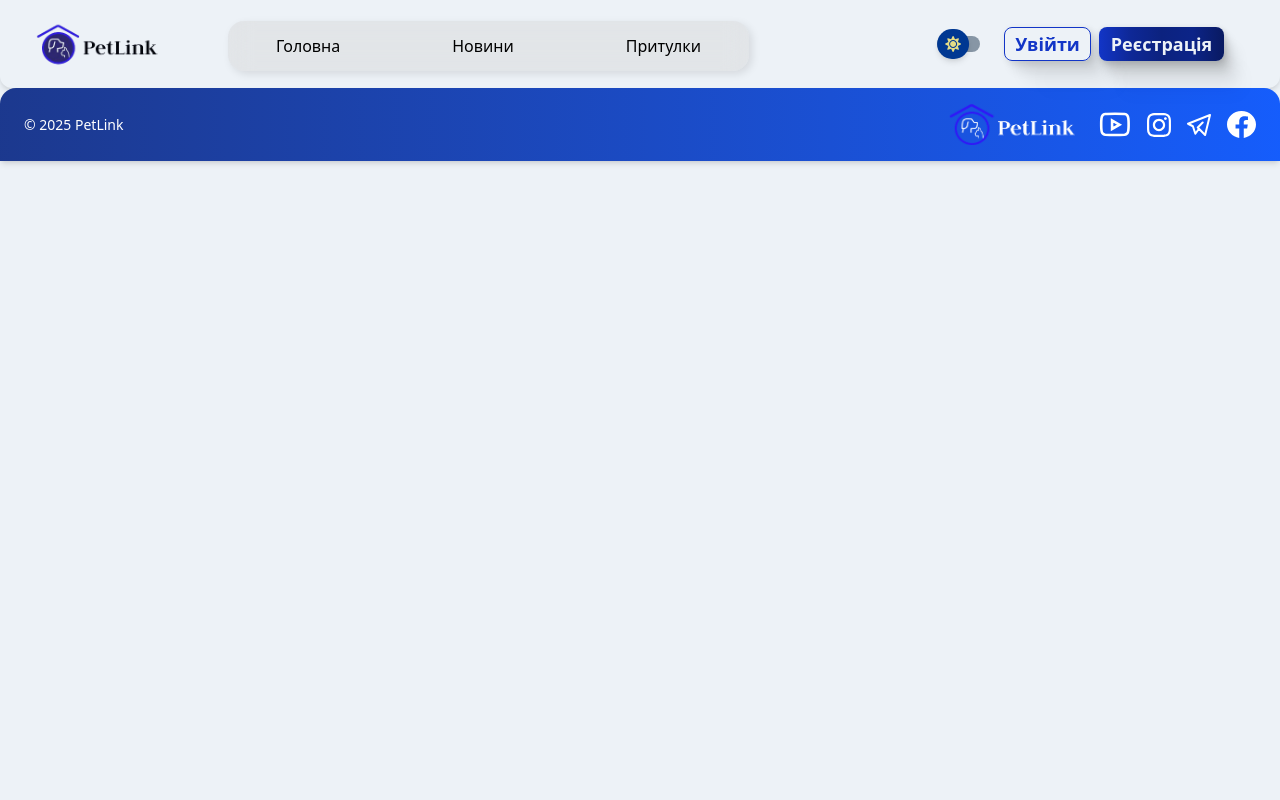
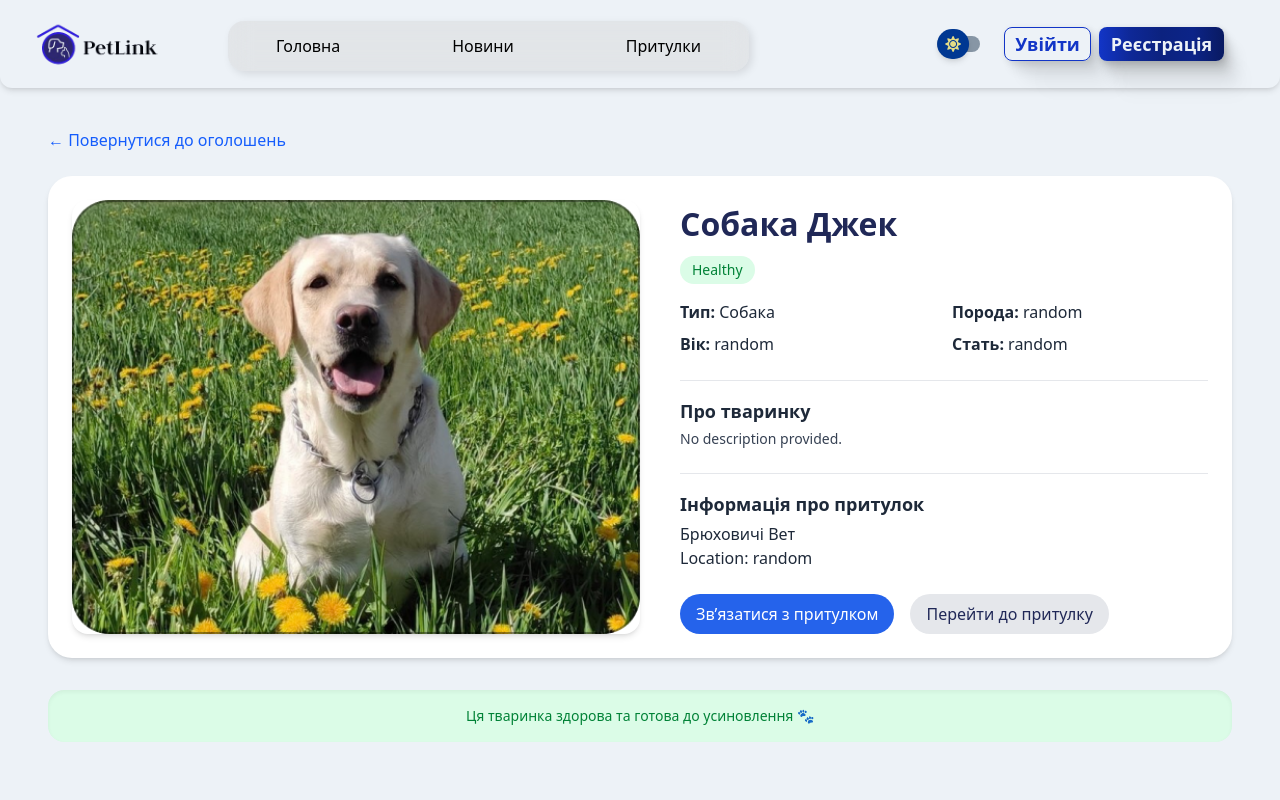
Before and after one commit to Miar0/Django-React-3DN, a React (Vite) app in the folder frontend/: page /animals/1 in a window 1280 px wide. Shown: the top 800 px of the page. Built offline with nearby package versions, Linux system fonts and the light colour scheme.

Commit message:
feat: add animal-detail-card and update pet-card

```diff
--- a/frontend/src/App.jsx
+++ b/frontend/src/App.jsx
@@ -9,6 +9,7 @@ import RegisterForm from './components/RegisterForm'
 import AnnouncementPage from './pages/AnnouncementPage'
 import SheltersPage from './pages/SheltersPage';
 import ShelterDetailPage from './pages/ShelterDetailPage';
+import AnimalDetailPage from "./pages/AnimalDetailPage";
 import Footer from './components/Footer'
 
 function App() {
@@ -26,8 +27,9 @@ function App() {
                 <Routes>
                     <Route path="/" element={<HomePage />} />
                     <Route path="/announcements" element={<AnnouncementPage />} />
+                    <Route path="/animals/:id" element={<AnimalDetailPage />} />
                     <Route path="/shelters" element={<SheltersPage />} />
-                    <Route path="/shelters/:id" element={<ShelterDetailPage />} /> {/* 👈 */}
+                    <Route path="/shelters/:id" element={<ShelterDetailPage />} />
                 </Routes>
                 <Modal isOpen={modalType !== null} onClose={closeModal}>
                   {modalType === 'login' ? <LoginForm /> : <RegisterForm />}
--- a/frontend/src/components/carousel/PetCard.jsx
+++ b/frontend/src/components/carousel/PetCard.jsx
@@ -1,31 +1,30 @@
 import React from 'react';
-import catImage from '../../assets/images/cat.png';
+import { Link } from 'react-router-dom';
 
 const PetCard = ({ pet }) => {
     return (
+        <Link to={`/animals/${pet.id}`}>
             <div className="w-full max-w-[300px] h-100 mx-auto px-4 pt-4
         rounded-[18px] shadow-md flex flex-col items-center justify-start
         transition-transform duration-300 hover:scale-105 z-10 hover:z-30
         bg-[linear-gradient(to_bottom,_rgba(7,0,109,0.8)_1%,_#FFFFFF_99%)]
         dark:bg-[linear-gradient(to_bottom,_#1B1E4B_0%,_#A6B1C6_100%)]"
             >
-
-
                 <img
-                src={pet?.image || catImage}
+                    src={pet?.image}
                     alt={pet?.name || 'Котик'}
                     className="w-68 h-56 object-cover rounded-[18px]
           border-1 border-[rgba(0,0,0,0.19)]
           dark:border-[rgba(0,0,0,0.19)]"
                 />
-            <div
-                className="p-4 text-center flex flex-col items-center justify-center flex-1 ">
+                <div className="p-4 text-center flex flex-col items-center justify-center flex-1">
                     <h3 className="text-lg font-semibold text-[#202857]">{pet.name}</h3>
                     {pet.type && (
                         <p className="text-sm text-gray-600 mt-1">{pet.type}</p>
                     )}
                 </div>
             </div>
+        </Link>
     );
 };
 
--- /dev/null
+++ b/frontend/src/pages/AnimalDetailPage.jsx
@@ -0,0 +1,84 @@
+import React from 'react';
+import { useParams, Link } from 'react-router-dom';
+import pets from '../data/pets';
+
+const AnimalDetailPage = () => {
+    const { id } = useParams();
+    const pet = pets.find((p) => p.id === parseInt(id));
+
+    if (!pet) {
+        return (
+            <div className="min-h-screen flex items-center justify-center bg-[#F8FAF9] dark:bg-dark-fond text-red-600 dark:text-red-400">
+                Тваринку не знайдено 😿
+            </div>
+        );
+    }
+
+    return (
+        <div className="min-h-screen dark:bg-dark-fond px-4 py-10 md:px-12 max-w-[1440px] mx-auto ">
+            <Link to="/announcements" className="text-blue-600 dark:text-blue-400 hover:underline mb-6 block">
+                ← Повернутися до оголошень
+            </Link>
+
+            <div className="flex flex-col md:flex-row gap-10 items-start bg-white dark:bg-[#1C1C2E] rounded-3xl shadow-md p-6">
+                {/* Фото */}
+                <div className="flex-shrink-0 w-full md:w-1/2">
+                    <img
+                        src={pet.image}
+                        alt={pet.name}
+                        className="rounded-2xl w-full h-auto object-cover shadow-md"
+                    />
+                </div>
+
+                {/* Інформація */}
+                <div className="w-full md:w-1/2 text-gray-800 dark:text-gray-200">
+                    <h2 className="text-[28px] md:text-[32px] font-bold text-[#202857] dark:text-white mb-2">
+                        {pet.name}
+                    </h2>
+
+                    <p className="inline-block px-3 py-1 text-sm rounded-full bg-green-100 text-green-700 dark:bg-green-900 dark:text-green-300 mb-4">
+                        Healthy
+                    </p>
+
+                    <div className="grid grid-cols-2 gap-x-4 gap-y-2 text-sm md:text-base">
+                        <div><span className="font-semibold">Тип:</span> {pet.type || 'Невідомо'}</div>
+                        <div><span className="font-semibold">Порода:</span> random</div>
+                        <div><span className="font-semibold">Вік:</span> random</div>
+                        <div><span className="font-semibold">Стать:</span> random</div>
+                    </div>
+
+                    <div className="my-6 border-t border-gray-200 dark:border-gray-700 pt-4">
+                        <h3 className="font-semibold text-lg mb-1">Про тваринку</h3>
+                        <p className="text-gray-700 dark:text-gray-300 text-sm">
+                            No description provided.
+                        </p>
+                    </div>
+
+                    <div className="border-t border-gray-200 dark:border-gray-700 pt-4">
+                        <h3 className="font-semibold text-lg mb-1">Інформація про притулок</h3>
+                        <p>Брюховичі Вет</p>
+                        <p>Location: random</p>
+                    </div>
+
+                    <div className="flex gap-4 mt-6">
+                        <button className="bg-[#2563EB] text-white px-4 py-2 rounded-full hover:bg-[#1E40AF] transition">
+                            Зв’язатися з притулком
+                        </button>
+                        <Link
+                            to="/shelters/2"
+                            className="bg-gray-200 dark:bg-[#2F2F44] text-[#202857] dark:text-white px-4 py-2 rounded-full hover:opacity-90"
+                        >
+                            Перейти до притулку
+                        </Link>
+                    </div>
+                </div>
+            </div>
+
+            <div className="mt-8 bg-green-100 dark:bg-green-900 text-green-700 dark:text-green-300 p-4 rounded-2xl text-center text-sm shadow-inner">
+                Ця тваринка здорова та готова до усиновлення 🐾
+            </div>
+        </div>
+    );
+};
+
+export default AnimalDetailPage;
```
Lines whose indentation alone changed are shown as unchanged.
